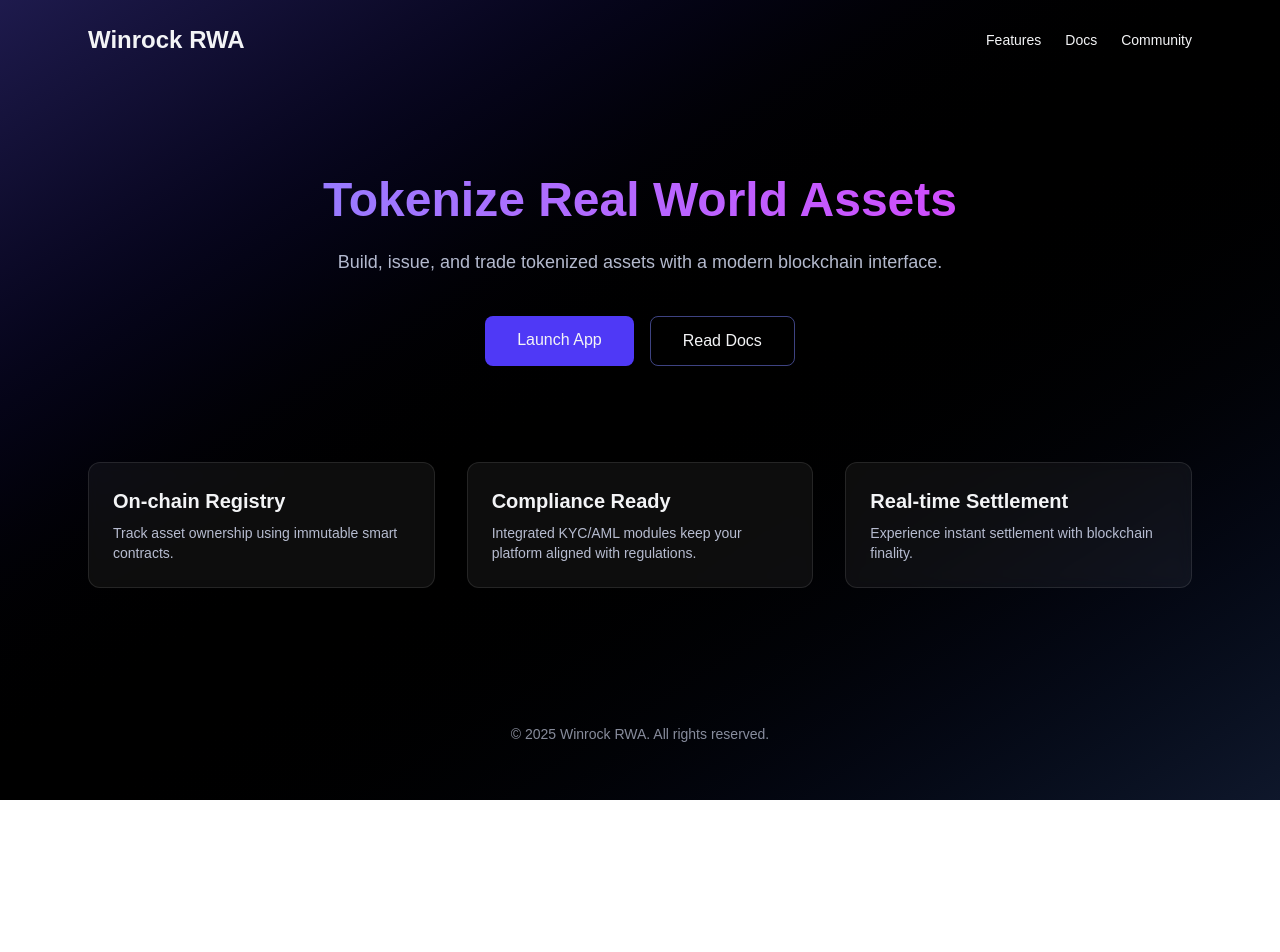
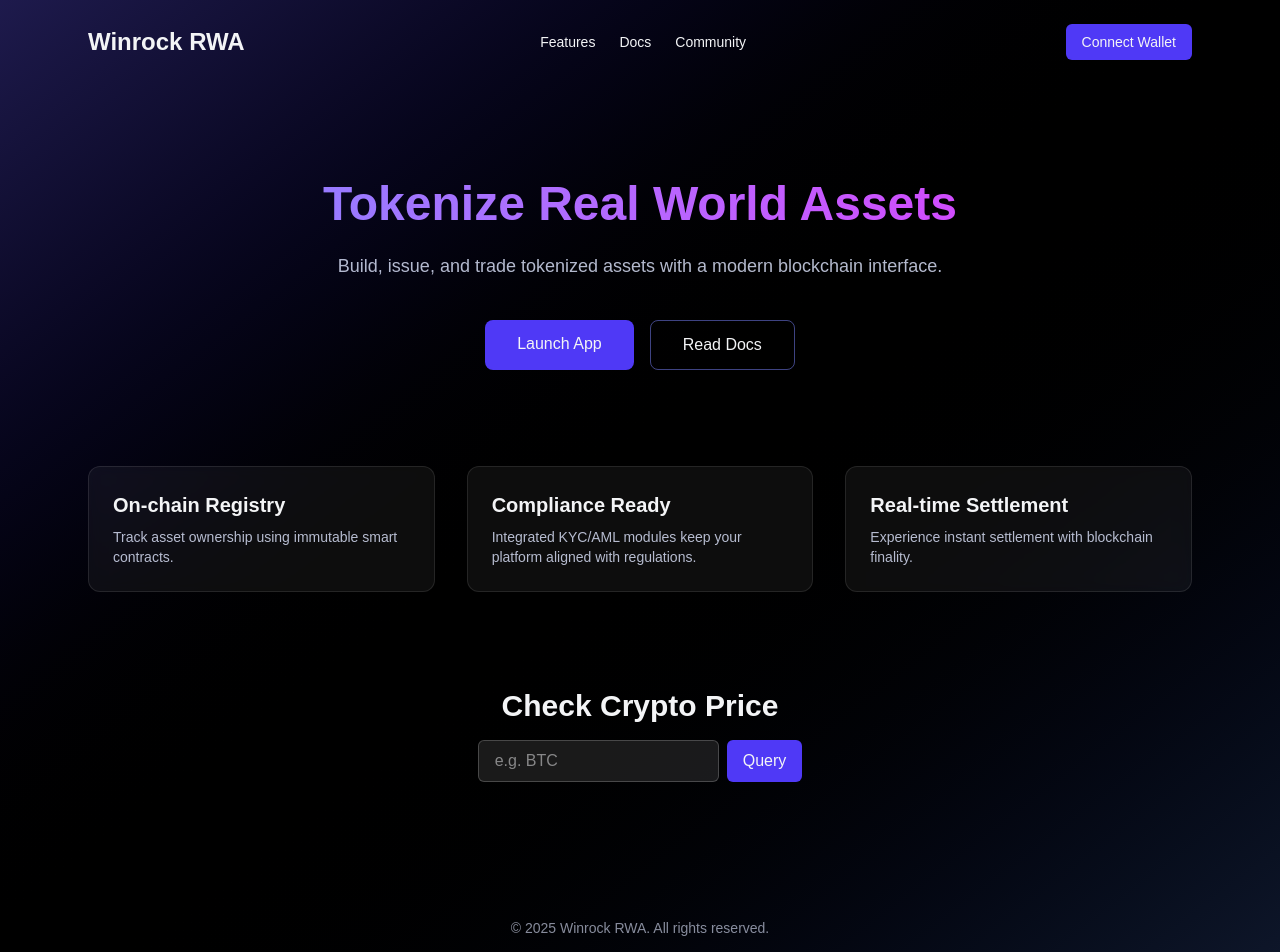
Before and after one commit to G3niusYukki/WinrockRWA, a Next.js app: page / in a window 1280 px wide. Shown: the top 952 px of the page. Before the commit the page ends 800 px from the top, so only its background shows below. Built offline with nearby package versions, Linux system fonts and the light colour scheme.

Commit message:
Enhance UI with animations and wallet/price API stubs

```diff
--- /dev/null
+++ b/app/api/prices/route.ts
@@ -0,0 +1,11 @@
+import { NextResponse } from 'next/server';
+
+export async function GET(request: Request) {
+  const { searchParams } = new URL(request.url);
+  const symbol = searchParams.get('symbol');
+
+  return NextResponse.json(
+    { symbol, price: null, message: 'Price lookup not implemented' },
+    { status: 501 }
+  );
+}
--- /dev/null
+++ b/app/api/wallet/connect/route.ts
@@ -0,0 +1,8 @@
+import { NextResponse } from 'next/server';
+
+export async function POST() {
+  return NextResponse.json(
+    { message: 'Wallet connection not implemented' },
+    { status: 501 }
+  );
+}
--- a/app/globals.css
+++ b/app/globals.css
@@ -17,3 +17,30 @@ body {
   color: var(--foreground);
   font-family: Arial, Helvetica, sans-serif;
 }
+
+.fade-in {
+  opacity: 0;
+  animation: fadeIn 1s ease forwards;
+}
+
+.fade-in-up {
+  opacity: 0;
+  animation: fadeInUp 0.8s ease forwards;
+}
+
+@keyframes fadeIn {
+  to {
+    opacity: 1;
+  }
+}
+
+@keyframes fadeInUp {
+  from {
+    opacity: 0;
+    transform: translateY(20px);
+  }
+  to {
+    opacity: 1;
+    transform: translateY(0);
+  }
+}
--- a/app/page.tsx
+++ b/app/page.tsx
@@ -1,45 +1,79 @@
+'use client';
+
+import { useState } from "react";
+
 export default function Home() {
+  const [symbol, setSymbol] = useState("");
+  const [price, setPrice] = useState<number | null>(null);
+  const [connecting, setConnecting] = useState(false);
+
   const features = [
     {
       title: "On-chain Registry",
-      description: "Track asset ownership using immutable smart contracts."
+      description: "Track asset ownership using immutable smart contracts.",
     },
     {
       title: "Compliance Ready",
-      description: "Integrated KYC/AML modules keep your platform aligned with regulations."
+      description:
+        "Integrated KYC/AML modules keep your platform aligned with regulations.",
     },
     {
       title: "Real-time Settlement",
-      description: "Experience instant settlement with blockchain finality."
-    }
+      description:
+        "Experience instant settlement with blockchain finality.",
+    },
   ];
+
+  const connectWallet = async () => {
+    setConnecting(true);
+    await fetch("/api/wallet/connect", { method: "POST" });
+    setConnecting(false);
+  };
+
+  const fetchPrice = async () => {
+    const res = await fetch(`/api/prices?symbol=${symbol}`);
+    const data = await res.json();
+    setPrice(data.price);
+  };
 
   return (
     <div className="min-h-screen bg-gradient-to-br from-indigo-950 via-black to-slate-900 text-gray-100">
-      <header className="max-w-6xl mx-auto flex justify-between items-center p-6">
+      <header className="max-w-6xl mx-auto flex items-center justify-between p-6">
         <h1 className="text-2xl font-bold">Winrock RWA</h1>
         <nav className="flex gap-6 text-sm">
-          <a href="#features" className="hover:text-indigo-400">
+          <a href="#features" className="hover:text-indigo-400 transition-colors">
             Features
           </a>
-          <a href="#docs" className="hover:text-indigo-400">
+          <a href="#docs" className="hover:text-indigo-400 transition-colors">
             Docs
           </a>
-          <a href="#community" className="hover:text-indigo-400">
+          <a href="#community" className="hover:text-indigo-400 transition-colors">
             Community
           </a>
         </nav>
+        <button
+          onClick={connectWallet}
+          className="ml-6 px-4 py-2 text-sm rounded-md bg-indigo-600 hover:bg-indigo-500 transition-all"
+        >
+          {connecting ? "Connecting..." : "Connect Wallet"}
+        </button>
       </header>
 
       <main className="max-w-6xl mx-auto px-6">
         <section className="py-24 text-center">
-          <h2 className="text-5xl font-extrabold mb-6 bg-clip-text text-transparent bg-gradient-to-r from-indigo-400 to-fuchsia-500">
+          <h2 className="fade-in-up text-5xl font-extrabold mb-6 bg-clip-text text-transparent bg-gradient-to-r from-indigo-400 to-fuchsia-500">
             Tokenize Real World Assets
           </h2>
-          <p className="text-lg text-indigo-100/80 max-w-2xl mx-auto mb-10">
+          <p
+            className="fade-in-up text-lg text-indigo-100/80 max-w-2xl mx-auto mb-10"
+            style={{ animationDelay: "0.2s" }}
+          >
             Build, issue, and trade tokenized assets with a modern blockchain interface.
           </p>
-          <div className="flex justify-center gap-4">
+          <div
+            className="fade-in-up flex justify-center gap-4"
+            style={{ animationDelay: "0.4s" }}
+          >
             <a
               className="px-8 py-3 rounded-lg bg-indigo-600 hover:bg-indigo-500 transition-colors"
               href="#start"
@@ -56,15 +90,37 @@ export default function Home() {
         </section>
 
         <section id="features" className="grid gap-8 sm:grid-cols-3 pb-24">
-          {features.map((feature) => (
+          {features.map((feature, idx) => (
             <div
               key={feature.title}
-              className="p-6 bg-white/5 rounded-xl backdrop-blur border border-white/10"
+              className="fade-in-up p-6 bg-white/5 rounded-xl backdrop-blur border border-white/10 transform transition-transform hover:-translate-y-1 hover:shadow-xl"
+              style={{ animationDelay: `${idx * 0.1 + 0.2}s` }}
             >
               <h3 className="text-xl font-semibold mb-2">{feature.title}</h3>
               <p className="text-sm text-indigo-100/80">{feature.description}</p>
             </div>
           ))}
+        </section>
+
+        <section id="price" className="pb-24 text-center fade-in-up" style={{ animationDelay: "0.2s" }}>
+          <h3 className="text-3xl font-bold mb-4">Check Crypto Price</h3>
+          <div className="flex justify-center gap-2">
+            <input
+              value={symbol}
+              onChange={(e) => setSymbol(e.target.value)}
+              placeholder="e.g. BTC"
+              className="px-4 py-2 rounded-md bg-white/10 border border-white/20 focus:outline-none"
+            />
+            <button
+              onClick={fetchPrice}
+              className="px-4 py-2 rounded-md bg-indigo-600 hover:bg-indigo-500 transition-colors"
+            >
+              Query
+            </button>
+          </div>
+          {price !== null && (
+            <p className="mt-4 text-lg">Current price: {price}</p>
+          )}
         </section>
       </main>
 
```
